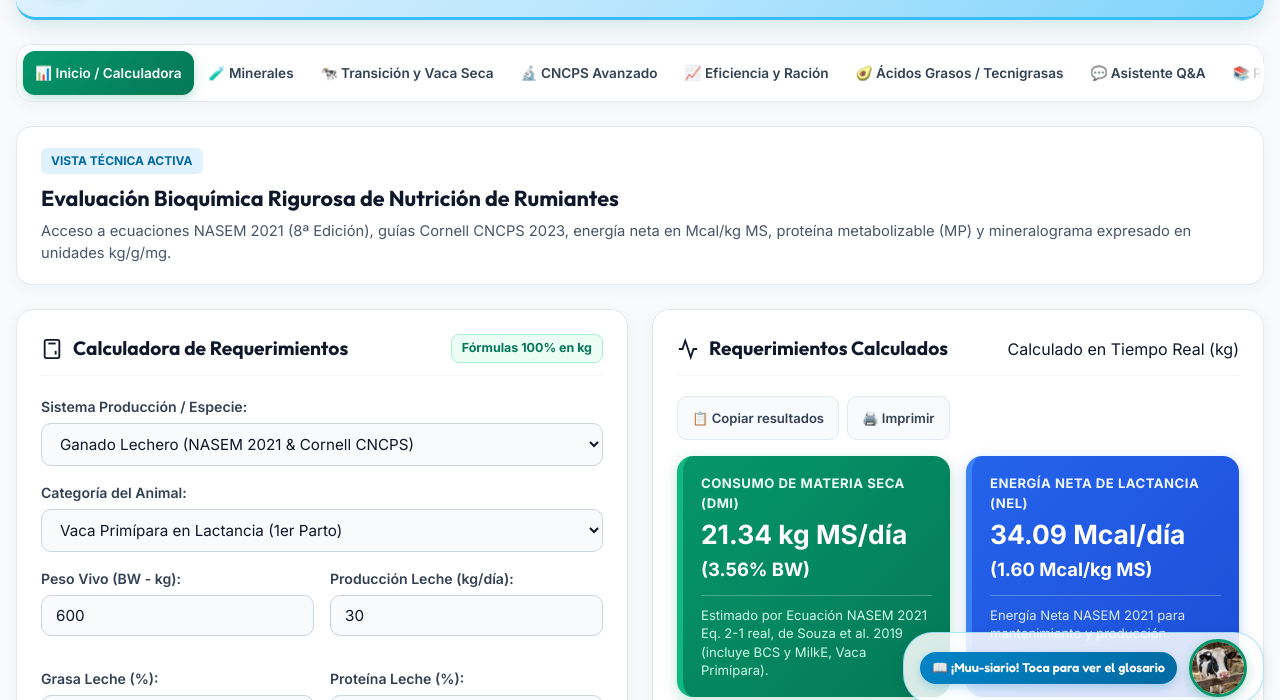
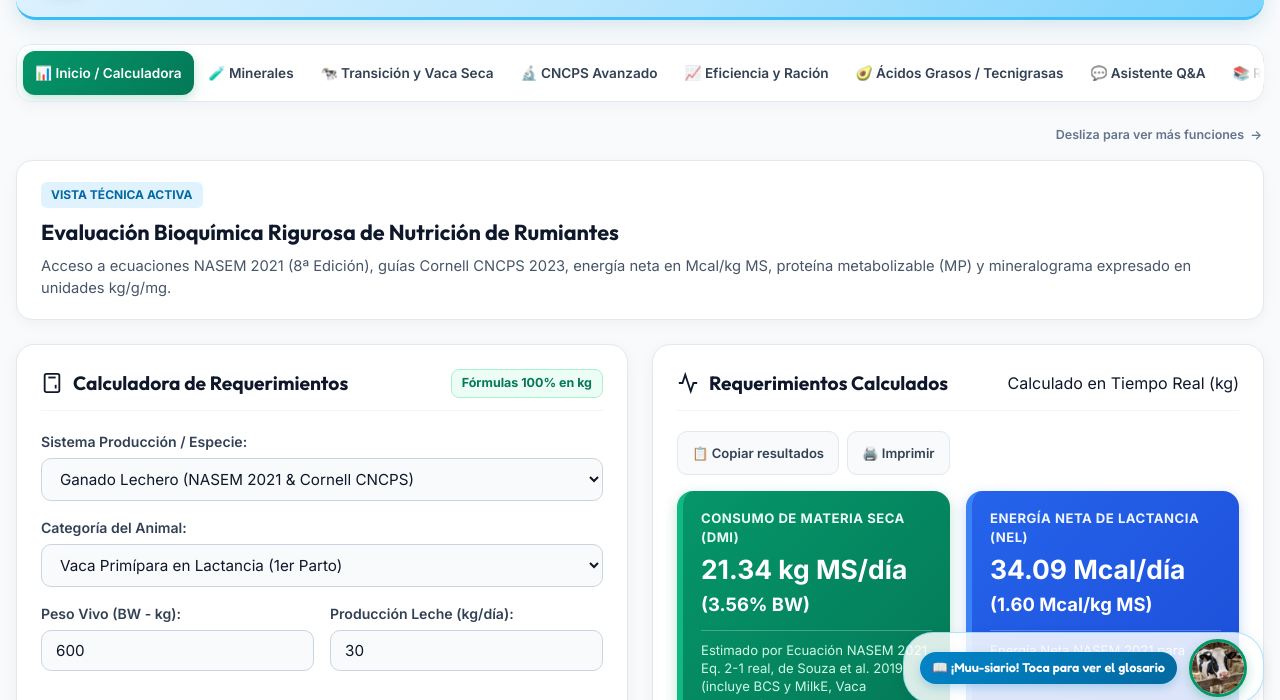
Before and after one commit to rolandohernandez78-netizen/rolan-nutri-pro, a plain HTML site: page RolanNutriPro_App.html in a window 1280 px wide. Shown: the part 80-780 px from the top of the page. Drawn offline with Linux system fonts and the light colour scheme.

Commit message:
feat: indicador "desliza para ver más funciones" bajo las pestañas
Agrega un texto con flecha animada debajo de la barra de navegación de
módulos, visible solo cuando hay pestañas fuera de la vista (reutiliza
la misma detección de overflow que ya alimenta el degradado lateral de
la Fase 1, vía la clase can-scroll-right). Se oculta automáticamente en
anchos donde las 8 pestañas ya caben sin scroll.

Co-Authored-By: Claude Sonnet 5 <noreply@anthropic.com>

```diff
--- a/RolanNutriPro_App.html
+++ b/RolanNutriPro_App.html
@@ -704,6 +704,29 @@ body {
     outline: none;
 }
 
+.tabs-scroll-hint {
+    display: none;
+    align-items: center;
+    justify-content: flex-end;
+    gap: 4px;
+    font-size: 0.78rem;
+    font-weight: 600;
+    color: var(--text-muted);
+    text-align: right;
+    margin: 6px 4px 16px 4px;
+}
+.module-tabs-wrapper.can-scroll-right + .tabs-scroll-hint {
+    display: flex;
+}
+.tabs-scroll-hint-arrow {
+    display: inline-block;
+    animation: tabs-scroll-hint-nudge 1.4s ease-in-out infinite;
+}
+@keyframes tabs-scroll-hint-nudge {
+    0%, 100% { transform: translateX(0); }
+    50% { transform: translateX(4px); }
+}
+
 .toggle-scope-hint {
     display: block;
     font-size: 0.72rem;
@@ -1580,6 +1603,7 @@ body {
                 <button type="button" class="module-tab" id="tab-referencia" role="tab" aria-selected="false" aria-controls="panel-referencia" data-module="referencia" tabindex="-1">📚 Referencia</button>
             </div>
         </nav>
+        <p class="tabs-scroll-hint" id="tabs-scroll-hint">Desliza para ver más funciones <span class="tabs-scroll-hint-arrow" aria-hidden="true">→</span></p>
 
         <section class="module-panel" id="panel-inicio" data-module="inicio" role="tabpanel" aria-labelledby="tab-inicio" tabindex="0">
 
```
